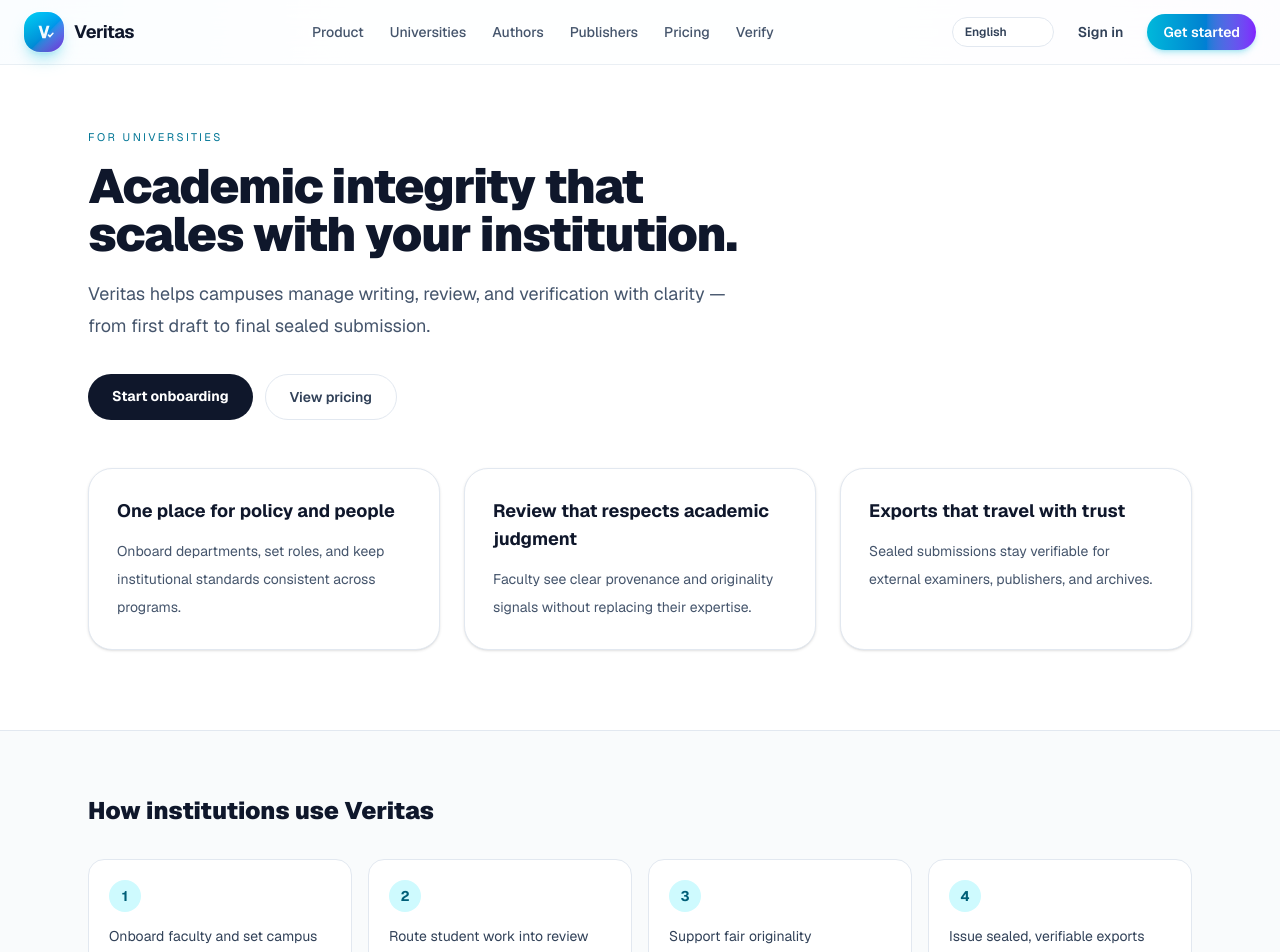
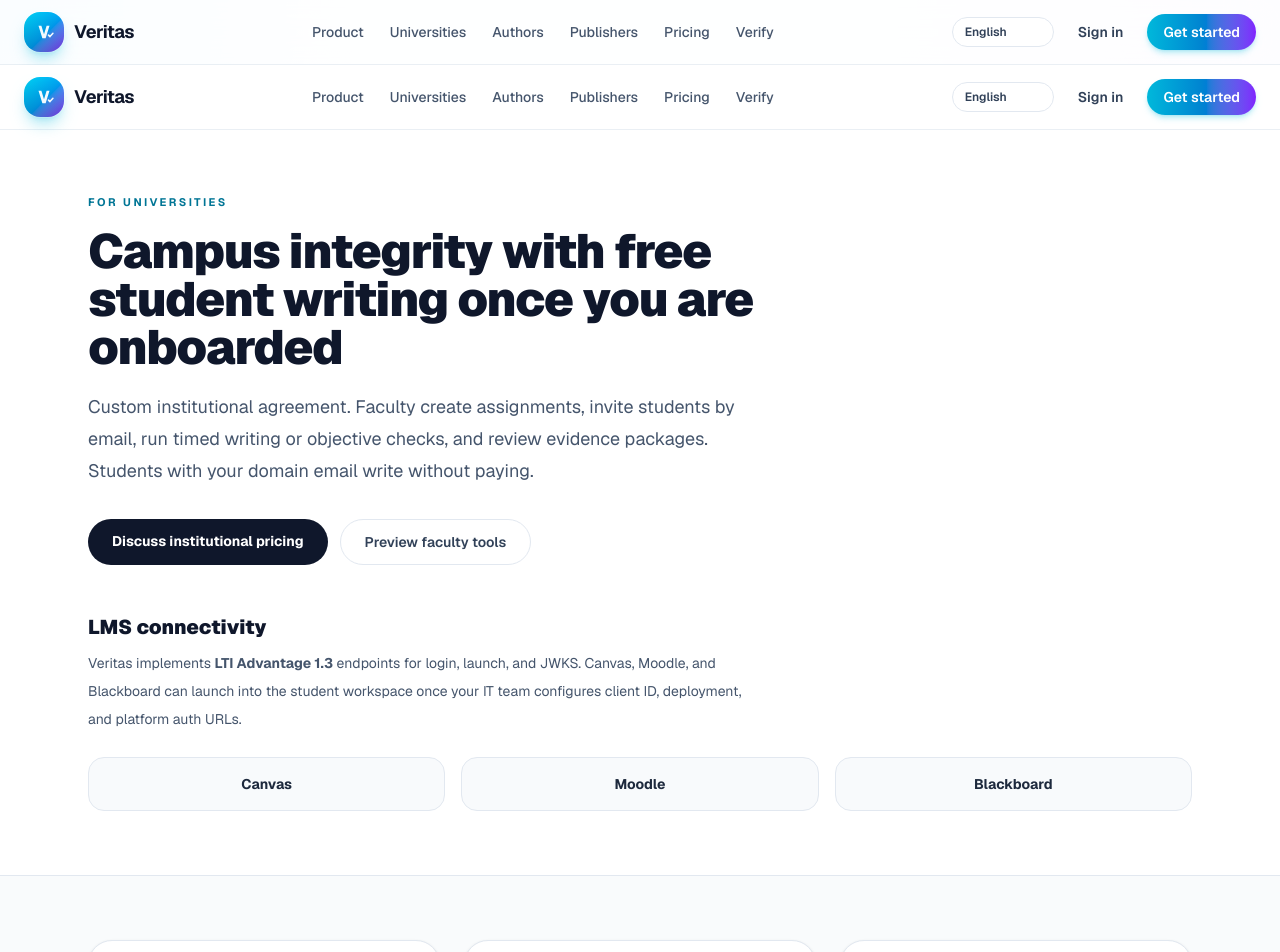
Before and after one commit to heidif24/veritas, a Next.js app: page /universities in a window 1280 px wide. Shown: the top 952 px of the page. Built offline with nearby package versions, Linux system fonts and the light colour scheme.

Commit message:
feat: distinct audience pages + faculty assignment create API with email invites

```diff
--- /dev/null
+++ b/app/authors/page.tsx
@@ -0,0 +1,43 @@
+import Link from "next/link";
+import { SiteHeader } from "@/app/components/site-header";
+import { SiteFooter } from "@/app/components/site-footer";
+
+export default function AuthorsPage() {
+  return (
+    <div className="min-h-screen bg-white text-slate-900">
+      <SiteHeader />
+      <main>
+        <section className="mx-auto max-w-6xl px-6 pb-12 pt-16">
+          <p className="text-[11px] font-bold uppercase tracking-[0.22em] text-cyan-700">For authors & academics</p>
+          <h1 className="mt-4 max-w-2xl text-4xl font-black tracking-tight md:text-5xl">
+            Draft with evidence. Publish with proof.
+          </h1>
+          <p className="mt-5 max-w-2xl text-lg leading-8 text-slate-600">
+            Independent researchers, thesis writers, and professionals use Veritas to compose in Integrity Studio, seal a portable package, and share verification — without needing a campus licence.
+          </p>
+          <div className="mt-8 flex flex-wrap gap-3">
+            <Link href="/register?plan=individual" className="rounded-full bg-slate-900 px-6 py-3 text-sm font-bold text-white hover:bg-slate-800">
+              Start at $15/month
+            </Link>
+            <Link href="/pricing" className="rounded-full border border-slate-200 px-6 py-3 text-sm font-semibold text-slate-700 hover:bg-slate-50">
+              Compare plans
+            </Link>
+          </div>
+        </section>
+        <section className="mx-auto grid max-w-6xl gap-6 px-6 pb-24 md:grid-cols-3">
+          {[
+            ["Integrity Studio", "Professional canvas with process evidence built in — not bolted on after export."],
+            ["Seal & verify", "Cryptographic packages anyone can check on the public Verify page."],
+            ["Fair signals", "Similarity and authorship factors explained in plain language — never a magic AI score alone."],
+          ].map(([t, d]) => (
+            <div key={t} className="rounded-[24px] border border-slate-200 bg-white p-7 shadow-sm">
+              <h2 className="text-lg font-bold">{t}</h2>
+              <p className="mt-3 text-sm leading-7 text-slate-600">{d}</p>
+            </div>
+          ))}
+        </section>
+      </main>
+      <SiteFooter />
+    </div>
+  );
+}
--- /dev/null
+++ b/app/publishers/page.tsx
@@ -0,0 +1,43 @@
+import Link from "next/link";
+import { SiteHeader } from "@/app/components/site-header";
+import { SiteFooter } from "@/app/components/site-footer";
+
+export default function PublishersPage() {
+  return (
+    <div className="min-h-screen bg-white text-slate-900">
+      <SiteHeader />
+      <main>
+        <section className="mx-auto max-w-6xl px-6 pb-12 pt-16">
+          <p className="text-[11px] font-bold uppercase tracking-[0.22em] text-amber-700">For publishing houses</p>
+          <h1 className="mt-4 max-w-2xl text-4xl font-black tracking-tight md:text-5xl">
+            Editorial integrity at $750 / month
+          </h1>
+          <p className="mt-5 max-w-2xl text-lg leading-8 text-slate-600">
+            Pitch queues, manuscript review, and sealed author packages — built for imprints and editorial desks that need portable proof of authorship and originality.
+          </p>
+          <div className="mt-8 flex flex-wrap gap-3">
+            <Link href="/register?plan=publisher" className="rounded-full bg-slate-900 px-6 py-3 text-sm font-bold text-white hover:bg-slate-800">
+              Start publisher plan
+            </Link>
+            <Link href="/publisher/pitches" className="rounded-full border border-slate-200 px-6 py-3 text-sm font-semibold text-slate-700 hover:bg-slate-50">
+              Open pitch desk
+            </Link>
+          </div>
+        </section>
+        <section className="mx-auto grid max-w-6xl gap-6 px-6 pb-24 md:grid-cols-3">
+          {[
+            ["Pitch pipeline", "Track submissions from query to acceptance with integrity status on every piece."],
+            ["Team seats", "Editors share review queues without sharing student-grade classroom tools."],
+            ["Trust badges", "Accepted work can carry a verification link for rights, syndication, and partners."],
+          ].map(([t, d]) => (
+            <div key={t} className="rounded-[24px] border border-slate-200 bg-white p-7 shadow-sm">
+              <h2 className="text-lg font-bold">{t}</h2>
+              <p className="mt-3 text-sm leading-7 text-slate-600">{d}</p>
+            </div>
+          ))}
+        </section>
+      </main>
+      <SiteFooter />
+    </div>
+  );
+}
--- a/app/universities/page.tsx
+++ b/app/universities/page.tsx
@@ -1,72 +1,60 @@
 import Link from "next/link";
-
-const capabilities = [
-  {
-    title: "One place for policy and people",
-    detail: "Onboard departments, set roles, and keep institutional standards consistent across programs.",
-  },
-  {
-    title: "Review that respects academic judgment",
-    detail: "Faculty see clear provenance and originality signals without replacing their expertise.",
-  },
-  {
-    title: "Exports that travel with trust",
-    detail: "Sealed submissions stay verifiable for external examiners, publishers, and archives.",
-  },
-];
+import { SiteHeader } from "@/app/components/site-header";
+import { SiteFooter } from "@/app/components/site-footer";
 
 export default function UniversitiesPage() {
   return (
-    <main className="min-h-screen bg-white text-slate-900">
+    <div className="min-h-screen bg-white text-slate-900">
+      <SiteHeader />
+      <main>
         <section className="mx-auto max-w-6xl px-6 pb-12 pt-16">
-        <div className="max-w-2xl">
-          <p className="text-[11px] uppercase tracking-[0.22em] text-cyan-700">For universities</p>
-          <h1 className="mt-4 text-4xl font-black tracking-tight text-slate-900 md:text-5xl">
-            Academic integrity that scales with your institution.
+          <p className="text-[11px] font-bold uppercase tracking-[0.22em] text-cyan-700">For universities</p>
+          <h1 className="mt-4 max-w-2xl text-4xl font-black tracking-tight md:text-5xl">
+            Campus integrity with free student writing once you are onboarded
           </h1>
-          <p className="mt-5 text-lg leading-8 text-slate-600">
-            Veritas helps campuses manage writing, review, and verification with clarity — from first draft to final sealed submission.
+          <p className="mt-5 max-w-2xl text-lg leading-8 text-slate-600">
+            Custom institutional agreement. Faculty create assignments, invite students by email, run timed writing or objective checks, and review evidence packages. Students with your domain email write without paying.
           </p>
           <div className="mt-8 flex flex-wrap gap-3">
-            <Link href="/onboarding" className="rounded-full bg-slate-900 px-6 py-3 text-sm font-bold text-white transition hover:bg-slate-800">
-              Start onboarding
+            <Link href="/onboarding?intent=institution" className="rounded-full bg-slate-900 px-6 py-3 text-sm font-bold text-white hover:bg-slate-800">
+              Discuss institutional pricing
             </Link>
-            <Link href="/pricing" className="rounded-full border border-slate-200 bg-white px-6 py-3 text-sm font-semibold text-slate-700 transition hover:bg-slate-50">
-              View pricing
+            <Link href="/instructor/assignments/new" className="rounded-full border border-slate-200 px-6 py-3 text-sm font-semibold text-slate-700 hover:bg-slate-50">
+              Preview faculty tools
             </Link>
-          </div>
           </div>
         </section>
 
-      <section className="mx-auto max-w-6xl px-6 pb-20">
-        <div className="grid gap-6 md:grid-cols-3">
-          {capabilities.map((item) => (
-            <div key={item.title} className="rounded-[24px] border border-slate-200 bg-white p-7 shadow-sm">
-              <h2 className="text-lg font-bold text-slate-900">{item.title}</h2>
-              <p className="mt-3 text-sm leading-7 text-slate-600">{item.detail}</p>
+        <section className="mx-auto max-w-6xl px-6 pb-16">
+          <h2 className="text-xl font-black">LMS connectivity</h2>
+          <p className="mt-2 max-w-2xl text-sm leading-7 text-slate-600">
+            Veritas implements <strong>LTI Advantage 1.3</strong> endpoints for login, launch, and JWKS. Canvas, Moodle, and Blackboard can launch into the student workspace once your IT team configures client ID, deployment, and platform auth URLs.
+          </p>
+          <div className="mt-6 grid gap-4 sm:grid-cols-3">
+            {["Canvas", "Moodle", "Blackboard"].map((lms) => (
+              <div key={lms} className="rounded-2xl border border-slate-200 bg-slate-50 px-5 py-4 text-center text-sm font-bold text-slate-800">
+                {lms}
               </div>
             ))}
           </div>
         </section>
 
         <section className="border-t border-slate-200 bg-slate-50/80">
-        <div className="mx-auto max-w-6xl px-6 py-16">
-          <h2 className="text-2xl font-black text-slate-900">How institutions use Veritas</h2>
-          <div className="mt-8 grid gap-4 sm:grid-cols-2 lg:grid-cols-4">
+          <div className="mx-auto grid max-w-6xl gap-6 px-6 py-16 md:grid-cols-3">
             {[
-              "Onboard faculty and set campus policy",
-              "Route student work into review queues",
-              "Support fair originality assessment",
-              "Issue sealed, verifiable exports",
-            ].map((step, i) => (
-              <div key={step} className="rounded-2xl border border-slate-200 bg-white p-5">
-                <div className="mb-3 flex h-8 w-8 items-center justify-center rounded-full bg-cyan-100 text-sm font-bold text-cyan-800">{i + 1}</div>
-                <p className="text-sm leading-6 text-slate-700">{step}</p>
+              ["Faculty", "Create essay, timed writing, or objective assignments. Invite by email. Review evidence and decide."],
+              ["Students", "Free unlimited writing with institutional email. Submit, seal, appeal."],
+              ["Integrity office", "Case queue, appeals desk, corpus, and audit trails."],
+            ].map(([t, d]) => (
+              <div key={t} className="rounded-[24px] border border-slate-200 bg-white p-7 shadow-sm">
+                <h3 className="text-lg font-bold">{t}</h3>
+                <p className="mt-3 text-sm leading-7 text-slate-600">{d}</p>
               </div>
             ))}
           </div>
-        </div>
         </section>
       </main>
+      <SiteFooter />
+    </div>
   );
 }
```
Lines whose indentation alone changed are shown as unchanged.
